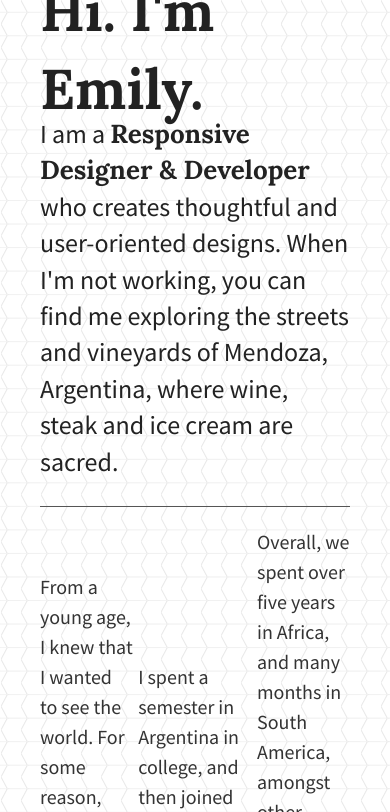
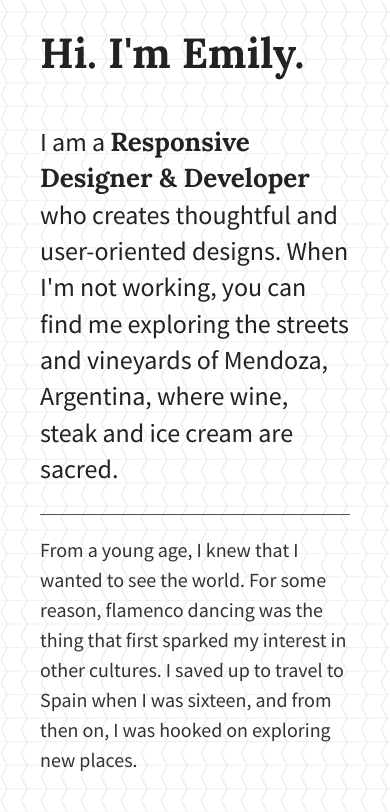
Before and after one commit to EBristle/206-divs-flexbox, a plain HTML site: page index.html in a window 390 px wide. Shown: the top 812 px of the page. Drawn offline with nearby package versions, Linux system fonts and the light colour scheme.

Commit message:
added media query

```diff
--- a/css/main.css
+++ b/css/main.css
@@ -95,28 +95,26 @@ textarea {
    Author's custom styles
    ========================================================================== */
 
-
 html {
+  background-image: url(../img/chevron.png);
+  background-repeat: repeat;
   background-color: #fff;
   height: 100%;
   width: 100%;
 }
 
 body {
-  background-image: url(../img/chevron.png);
-  background-repeat: repeat;
   height: 100%;
   font-family: 'Source Sans Pro', sans-serif;
   padding: 0.5em 2em;
   font-size: 1.25em;
-  display: flex;
-  justify-content: center;
-}
+  }
 
 .flex-container {
     display: flex;
     flex-flow: row wrap;
     justify-content: space-between;
+    align-items: center;
     max-width: 1200px;
   }
 
@@ -126,7 +124,6 @@ p span {
 
 header, footer {
     width: 100%;
-    height: 80px;
     display: flex;
     justify-content: flex-start;
     align-items: center;
@@ -134,7 +131,8 @@ header, footer {
 
 header h1 {
     font-family: 'Lora', sans-serif;
-    font-size: 2.8em;
+    font-size: 2.1em;
+    line-height: 0.75em;
 }
 main {
     width: 100%;
@@ -150,7 +148,7 @@ main p {
 .flex-items {
   /*give the divs a width of 30%, add display:flex, set justify-content and align-items to center*/
   color: #333333;
-  width: 30%;
+  /* width: 30% in media query */
   display: flex;
   justify-content: center;
   align-items: center;
@@ -249,6 +247,16 @@ footer {
    Modify as content requires.
    ========================================================================== */
 
+@media all and (min-width: 1000px) {
+    .flex-items {
+      flex-basis: 30%;
+    }
+    header h1 {
+      font-size: 2.8em;
+    }
+}
+
+
 @media print,
        (-webkit-min-device-pixel-ratio: 1.25),
        (min-resolution: 1.25dppx),
```
